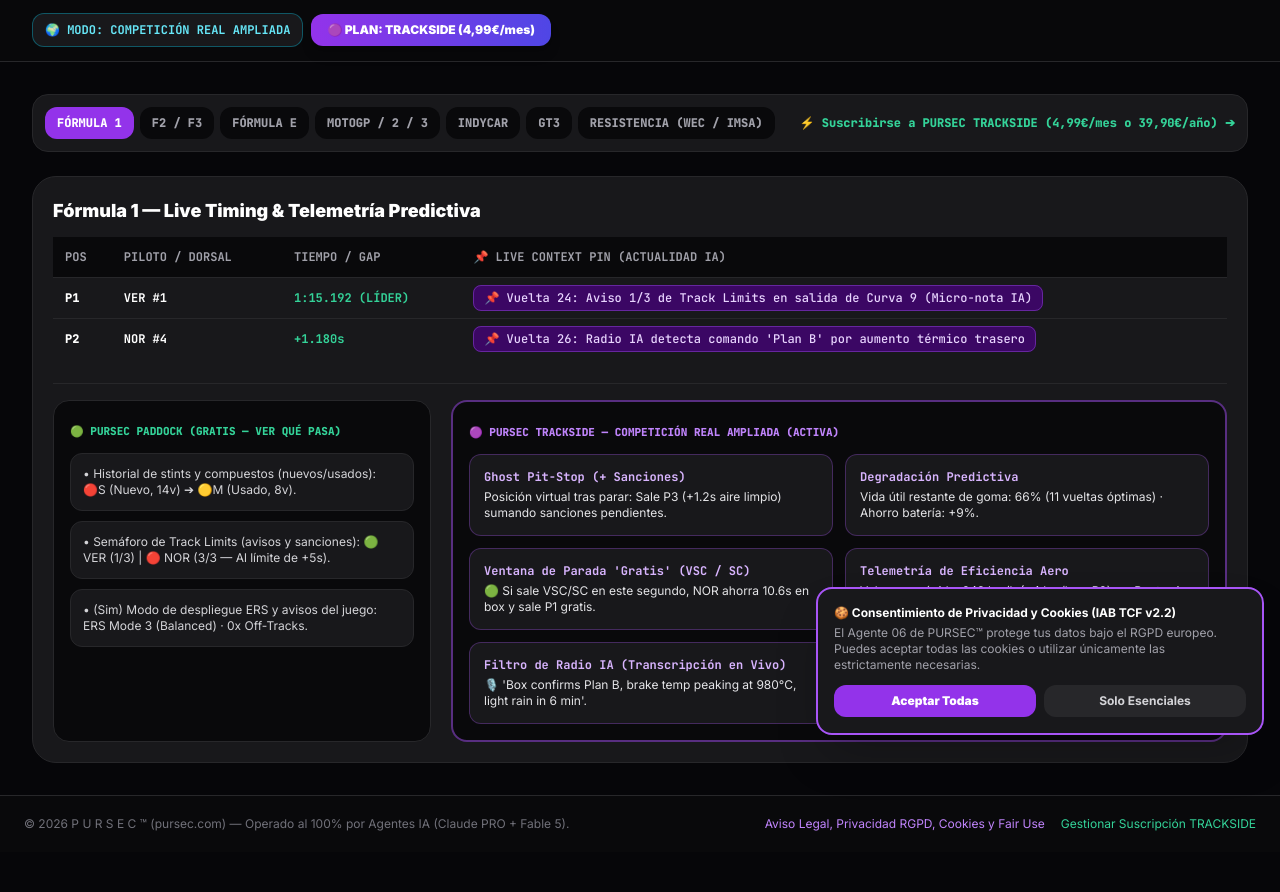
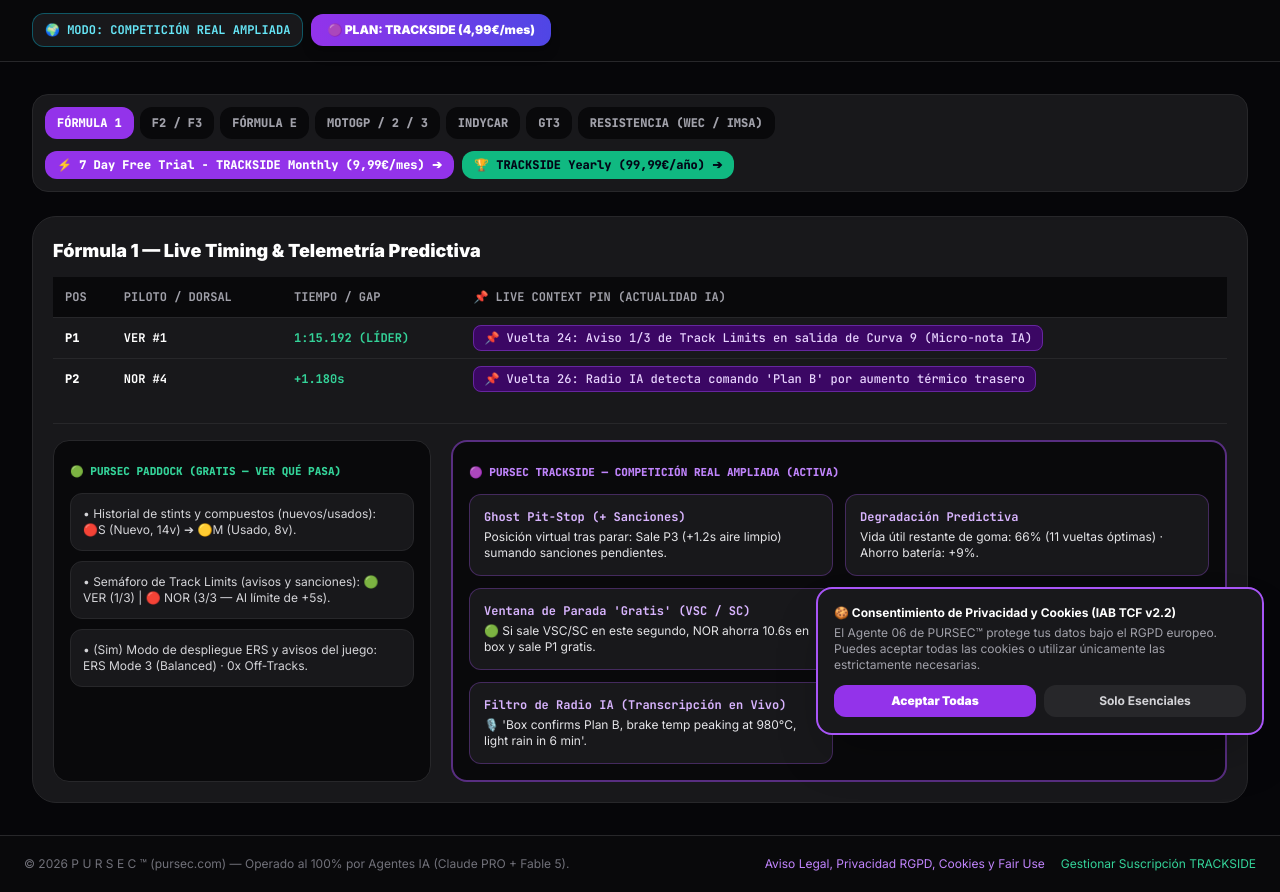
Before and after one commit to PursecOperations/pursec-platform, a plain HTML site: page index.html in a window 1280 px wide. Shown: the part 49-941 px from the top of the page. Before the commit the page ends 901 px from the top, so only its background shows below. Drawn offline with nearby package versions, Linux system fonts and the light colour scheme.

Commit message:
Revise subscription links and add new offers
Updated subscription options for PURSEC TRACKSIDE.

```diff
--- a/index.html
+++ b/index.html
@@ -56,8 +56,14 @@
           <button onclick="cambiarCategoria('gt3')" id="tab-gt3" class="px-3 py-2 rounded-xl bg-zinc-950 text-zinc-400">GT3</button>
           <button onclick="cambiarCategoria('wec')" id="tab-wec" class="px-3 py-2 rounded-xl bg-zinc-950 text-zinc-400">RESISTENCIA (WEC / IMSA)</button>
         </div>
-        <a href="https://buy.stripe.com/test_pursec_trackside" target="_blank" class="text-xs font-black text-emerald-400 hover:underline mono">
-          ⚡ Suscribirse a PURSEC TRACKSIDE (4,99€/mes o 39,90€/año) ➔
+<div class="flex flex-wrap gap-2">
+  <a href="https://buy.stripe.com/eVqcMY8HG1leg6o62jeUU00" target="_blank" class="bg-purple-600 hover:bg-purple-500 text-white text-xs font-black px-3 py-1.5 rounded-xl mono transition">
+    ⚡ 7 Day Free Trial - TRACKSIDE Monthly (9,99€/mes) ➔
+  </a>
+  <a href="https://buy.stripe.com/eVqcMY8HG1leg6o62jeUU01" target="_blank" class="bg-emerald-500 hover:bg-emerald-400 text-slate-950 text-xs font-black px-3 py-1.5 rounded-xl mono transition">
+    🏆 TRACKSIDE Yearly (99,99€/año) ➔
+  </a>
+</div>
         </a>
       </div>
 
```
